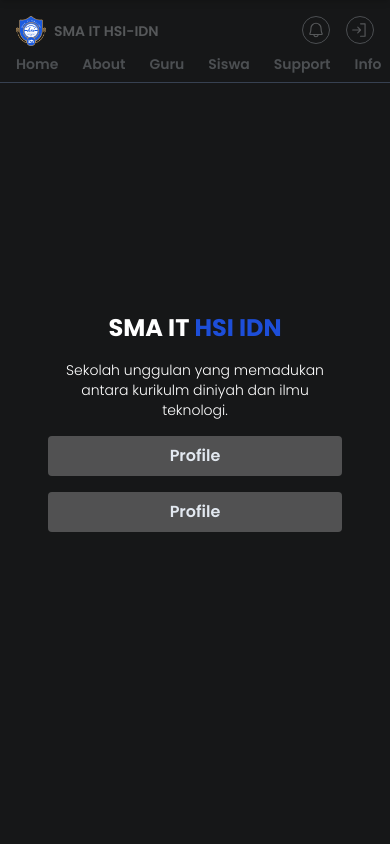
After one commit to Muhammad-Iqbal-Pahlevi/school-web, a PHP site: page / in a window 390 px wide. The commit adds this page. Run offline with PHP 8.4, Linux system fonts and the light colour scheme.

Commit message:
changes index

```diff
--- /dev/null
+++ b/index.html
@@ -0,0 +1,204 @@
+<!DOCTYPE html>
+<html lang="en">
+  <head>
+    <meta charset="UTF-8" />
+    <link rel="preconnect" href="https://fonts.googleapis.com" />
+    <link rel="preconnect" href="https://fonts.gstatic.com" crossorigin />
+    <link
+      href="https://fonts.googleapis.com/css2?family=Poppins:ital,wght@0,100;0,200;0,300;0,400;0,500;0,600;0,700;0,800;0,900;1,100;1,200;1,300;1,400;1,500;1,600;1,700;1,800;1,900&display=swap"
+      rel="stylesheet"
+    />
+    <meta name="viewport" content="width=device-width, initial-scale=1.0" />
+    <link rel="stylesheet" href="src/output.css" />
+    <title>SMA IT HSI IDN</title>
+  </head>
+  <body class="overflow-x-hidden bg-[#161718]">
+    <!-- Navbar Start -->
+    <nav class="fixed w-full mx-auto">
+      <div class="container px-4 pt-4 flex justify-between mx-auto">
+        <div class="logo flex items-center gap-2">
+          <div class="image-logo w-[30px]">
+            <img src="/Image/Logo Sekolah.png" alt="" />
+          </div>
+          <h4 class="text-[#56585a] font-semibold text-sm">SMA IT HSI-IDN</h4>
+        </div>
+        <div class="gap-4 flex h-fit">
+          <button class="border rounded-full p-1 border-[#4c4f52]">
+            <svg
+              xmlns="http://www.w3.org/2000/svg"
+              width="18"
+              height="18"
+              fill="#56585a"
+              viewBox="0 0 256 256"
+            >
+              <path
+                d="M221.8,175.94C216.25,166.38,208,139.33,208,104a80,80,0,1,0-160,0c0,35.34-8.26,62.38-13.81,71.94A16,16,0,0,0,48,200H88.81a40,40,0,0,0,78.38,0H208a16,16,0,0,0,13.8-24.06ZM128,216a24,24,0,0,1-22.62-16h45.24A24,24,0,0,1,128,216ZM48,184c7.7-13.24,16-43.92,16-80a64,64,0,1,1,128,0c0,36.05,8.28,66.73,16,80Z"
+              ></path>
+            </svg>
+          </button>
+          <button
+            class="border rounded-full p-1 border-[#4c4f52]"
+            id="tombol"
+            onclick="openNavbar()"
+          >
+            <svg
+              xmlns="http://www.w3.org/2000/svg"
+              width="18"
+              height="18 "
+              fill="#56585a"
+              viewBox="0 0 256 256"
+            >
+              <path
+                d="M141.66,133.66l-40,40a8,8,0,0,1-11.32-11.32L116.69,136H24a8,8,0,0,1,0-16h92.69L90.34,93.66a8,8,0,0,1,11.32-11.32l40,40A8,8,0,0,1,141.66,133.66ZM200,32H136a8,8,0,0,0,0,16h56V208H136a8,8,0,0,0,0,16h64a8,8,0,0,0,8-8V40A8,8,0,0,0,200,32Z"
+              ></path>
+            </svg>
+          </button>
+        </div>
+      </div>
+      <ul
+        class="flex gap-6 border-b border-gray-700 px-4 text-[#4c4f52] text-sm font-semibold overflow-x-auto"
+      >
+        <li class="hover:text-white hover:border-b py-2">
+          <a href="">Home</a>
+        </li>
+        <li class="hover:text-white hover:border-b py-2">
+          <a href="">About</a>
+        </li>
+        <li class="hover:text-white hover:border-b py-2">
+          <a href="">Guru</a>
+        </li>
+        <li class="hover:text-white hover:border-b py-2">
+          <a href="">Siswa</a>
+        </li>
+        <li class="hover:text-white hover:border-b py-2">
+          <a href="">Support</a>
+        </li>
+        <li class="hover:text-white hover:border-b py-2">
+          <a href="">Info</a>
+        </li>
+        <li class="hover:text-white hover:border-b py-2">
+          <a href="">Kontak</a>
+        </li>
+      </ul>
+    </nav>
+
+    <!-- End Start -->
+
+    <!-- Sidebar Start -->
+    <aside
+      class="w-full absolute bg-[#161718] p-6 transition-all -translate-y-full duration-400 ease-in-out border-t border-gray-700 rounded-t-2xl shadow-md"
+    >
+      <div
+        class="container w-full h-full rounded-xl md:p-8 mx-auto md:grid md:items-center md:grid-cols-2 md:max-w-[820px] relative"
+      >
+        <button onclick="closeNavbar()" class="absolute top-0 right-0">
+          <svg
+            xmlns="http://www.w3.org/2000/svg"
+            class="w-6 h-6 opacity-60"
+            fill="#56585a"
+            viewBox="0 0 256 256"
+          >
+            <path
+              d="M205.66,194.34a8,8,0,0,1-11.32,11.32L128,139.31,61.66,205.66a8,8,0,0,1-11.32-11.32L116.69,128,50.34,61.66A8,8,0,0,1,61.66,50.34L128,116.69l66.34-66.35a8,8,0,0,1,11.32,11.32L139.31,128Z"
+            ></path>
+          </svg>
+        </button>
+        <div class="image hidden md:block">
+          <img src="./Image/Enter OTP-amico 2.png" alt="" />
+        </div>
+        <div class="login-teks w-full flex flex-col gap-8">
+          <h4 class="text-lg font-bold text-[#56585a]">Sign In</h4>
+          <div class="flex flex-col gap-2">
+            <label for="email" class="text-sm font-semibold text-[#56585a]">
+              Email Address
+            </label>
+            <input
+              type="text"
+              id="email"
+              class="w-full h-10 border border-slate-500 rounded-full bg-[#56585a] text-white px-3 md:px-4 py-2"
+            />
+          </div>
+          <div class="flex flex-col gap-2">
+            <label for="email" class="text-sm font-semibold text-[#56585a]">
+              Password
+            </label>
+            <input
+              type="text"
+              id="email"
+              class="w-full h-10 border bg-[#56585a] border-slate-500 rounded-full text-white px-3 md:px-4 py-2"
+            />
+            <a
+              href=""
+              class="text-right text-xs text-[#56585a] hover:text-sky-700"
+              >Lupa password</a
+            >
+          </div>
+          <div class="grid gap-4">
+            <button
+              class="w-full h-full bg-[#56585a] py-2 rounded-full text-white text-sm"
+            >
+              Sign In
+            </button>
+            <button
+              class="w-full h-full bg-slate-300 border py-2 rounded-full text-slate-600 text-sm"
+              onclick="closeLogin(), openRegister()"
+            >
+              Create New Account
+            </button>
+            <button
+              class="w-full h-full bg-slate-300 border py-2 rounded-full text-slate-600 text-sm"
+            >
+              Sign With Google
+            </button>
+          </div>
+        </div>
+      </div>
+    </aside>
+    <!-- Sidebar End -->
+
+    <!-- Hero Start -->
+    <section class="bg-url()">
+      <div class="container w-full h-screen mx-auto">
+        <div class="name w-full h-full flex flex-col justify-center gap-4 p-12">
+          <h1 class="name-school font-bold text-2xl text-center text-white">
+            SMA IT <span class="text-blue-700">HSI IDN</span>
+          </h1>
+          <p class="text-sm text-center font-light text-white">
+            Sekolah unggulan yang memadukan antara kurikulm diniyah dan ilmu
+            teknologi.
+          </p>
+          <button
+            class="w-full p-2 bg-white bg-opacity-25 backdrop:blur text-slate-200 font-semibold rounded"
+          >
+            Profile
+          </button>
+          <button
+            class="w-full p-2 bg-white bg-opacity-25 backdrop:blur text-slate-200 font-semibold rounded"
+          >
+            Profile
+          </button>
+        </div>
+      </div>
+    </section>
+    <!-- Hero End -->
+
+    <!-- About Start -->
+
+    <!-- About Star -->
+
+    <script>
+      const Sidebar = document.querySelector("aside");
+
+      function openNavbar() {
+        Sidebar.classList.add("translate-y-0");
+        Sidebar.classList.remove("-translate-y-full");
+        console.log("apa ajaj");
+      }
+
+      function closeNavbar() {
+        Sidebar.classList.add("-translate-y-full");
+        Sidebar.classList.remove("translate-y-0");
+      }
+    </script>
+  </body>
+</html>
--- a/src/output.css
+++ b/src/output.css
@@ -727,8 +731,9 @@ video {
   clear: none;
 }
 
-.mb-4 {
-  margin-bottom: 1rem;
+.mx-auto {
+  margin-left: auto;
+  margin-right: auto;
 }
 
 .mt-2 {
@@ -834,32 +839,33 @@ video {
   display: none;
 }
 
-.h-14 {
-  height: 3.5rem;
-}
-
-.h-\[25px\] {
-  height: 25px;
+.h-10 {
+  height: 2.5rem;
+}
+
+.h-6 {
+  height: 1.5rem;
+}
+
+.h-fit {
+  height: -moz-fit-content;
+  height: fit-content;
+}
+
+.h-full {
+  height: 100%;
 }
 
 .h-screen {
   height: 100vh;
 }
 
-.w-\[200px\] {
-  width: 200px;
-}
-
-.w-\[25px\] {
-  width: 25px;
-}
-
-.w-\[35px\] {
-  width: 35px;
-}
-
-.w-\[40px\] {
-  width: 40px;
+.w-6 {
+  width: 1.5rem;
+}
+
+.w-\[30px\] {
+  width: 30px;
 }
 
 .w-\[this-is\\\\\] {
@@ -1734,6 +1749,14 @@ video {
   border-radius: 0.25rem;
 }
 
+.rounded-full {
+  border-radius: 9999px;
+}
+
+.rounded-xl {
+  border-radius: 0.75rem;
+}
+
 .rounded-b {
   border-bottom-right-radius: 0.25rem;
   border-bottom-left-radius: 0.25rem;
@@ -1858,9 +1886,29 @@ video {
   border-style: none;
 }
 
-.bg-\[\#1A1A1A\] {
+.border-\[\#4c4f52\] {
+  --tw-border-opacity: 1;
+  border-color: rgb(76 79 82 / var(--tw-border-opacity));
+}
+
+.border-gray-700 {
+  --tw-border-opacity: 1;
+  border-color: rgb(55 65 81 / var(--tw-border-opacity));
+}
+
+.border-slate-500 {
+  --tw-border-opacity: 1;
+  border-color: rgb(100 116 139 / var(--tw-border-opacity));
+}
+
+.bg-\[\#161718\] {
   --tw-bg-opacity: 1;
-  background-color: rgb(26 26 26 / var(--tw-bg-opacity));
+  background-color: rgb(22 23 24 / var(--tw-bg-opacity));
+}
+
+.bg-\[\#56585a\] {
+  --tw-bg-opacity: 1;
+  background-color: rgb(86 88 90 / var(--tw-bg-opacity));
 }
 
 .bg-\[rgb\(255\2c 0\2c 0\)\] {
@@ -1868,23 +1916,18 @@ video {
   background-color: rgb(255 0 0 / var(--tw-bg-opacity));
 }
 
-.bg-gray-300 {
+.bg-slate-300 {
   --tw-bg-opacity: 1;
-  background-color: rgb(209 213 219 / var(--tw-bg-opacity));
-}
-
-.bg-gray-400 {
+  background-color: rgb(203 213 225 / var(--tw-bg-opacity));
+}
+
+.bg-white {
   --tw-bg-opacity: 1;
-  background-color: rgb(156 163 175 / var(--tw-bg-opacity));
-}
-
-.bg-slate-400 {
-  --tw-bg-opacity: 1;
-  background-color: rgb(148 163 184 / var(--tw-bg-opacity));
-}
-
-.bg-opacity-50 {
-  --tw-bg-opacity: 0.5;
+  background-color: rgb(255 255 255 / var(--tw-bg-opacity));
+}
+
+.bg-opacity-25 {
+  --tw-bg-opacity: 0.25;
 }
 
 .decoration-slice {
@@ -2001,8 +2040,20 @@ video {
      object-fit: scale-down;
 }
 
-.p-8 {
-  padding: 2rem;
+.p-1 {
+  padding: 0.25rem;
+}
+
+.p-12 {
+  padding: 3rem;
+}
+
+.p-2 {
+  padding: 0.5rem;
+}
+
+.p-6 {
+  padding: 1.5rem;
 }
 
 .px-1 {
@@ -2025,16 +2081,15 @@ video {
   padding-right: 1.25rem;
 }
 
-.py-10 {
-  padding-top: 2.5rem;
-  padding-bottom: 2.5rem;
-}
-
 .py-2 {
   padding-top: 0.5rem;
   padding-bottom: 0.5rem;
 }
 
+.pt-4 {
+  padding-top: 1rem;
+}
+
 .text-left {
   text-align: left;
 }
@@ -2089,6 +2144,16 @@ video {
 
 .align-super {
   vertical-align: super;
+}
+
+.text-2xl {
+  font-size: 1.5rem;
+  line-height: 2rem;
+}
+
+.text-lg {
+  font-size: 1.125rem;
+  line-height: 1.75rem;
 }
 
 .text-sm {
@@ -2096,13 +2161,17 @@ video {
   line-height: 1.25rem;
 }
 
-.text-xl {
-  font-size: 1.25rem;
-  line-height: 1.75rem;
+.text-xs {
+  font-size: 0.75rem;
+  line-height: 1rem;
 }
 
 .font-bold {
   font-weight: 700;
+}
+
+.font-light {
+  font-weight: 300;
 }
 
 .font-semibold {
@@ -2181,19 +2250,34 @@ video {
   color: rgb(51 102 153 / .35);
 }
 
+.text-\[\#4c4f52\] {
+  --tw-text-opacity: 1;
+  color: rgb(76 79 82 / var(--tw-text-opacity));
+}
+
+.text-\[\#56585a\] {
+  --tw-text-opacity: 1;
+  color: rgb(86 88 90 / var(--tw-text-opacity));
+}
+
 .text-blue-500 {
   --tw-text-opacity: 1;
   color: rgb(59 130 246 / var(--tw-text-opacity));
 }
 
-.text-slate-400 {
+.text-blue-700 {
   --tw-text-opacity: 1;
-  color: rgb(148 163 184 / var(--tw-text-opacity));
-}
-
-.text-slate-800 {
+  color: rgb(29 78 216 / var(--tw-text-opacity));
+}
+
+.text-slate-200 {
   --tw-text-opacity: 1;
-  color: rgb(30 41 59 / var(--tw-text-opacity));
+  color: rgb(226 232 240 / var(--tw-text-opacity));
+}
+
+.text-slate-600 {
+  --tw-text-opacity: 1;
+  color: rgb(71 85 105 / var(--tw-text-opacity));
 }
 
 .text-white {
@@ -2575,6 +2677,15 @@ video {
 
 .forced-color-adjust-none {
   forced-color-adjust: none;
+}
+
+* {
+  font-family: "Poppins";
+}
+
+body::-webkit-scrollbar {
+  width: 0px;
+  height: 0px;
 }
 
 @media (min-width: 640px) {
```
Also changed, not shown: other parts of src/output.css (+109 -22 lines), home.html (deleted, +0 -99 lines), src/input.css (+9 -0 lines).
